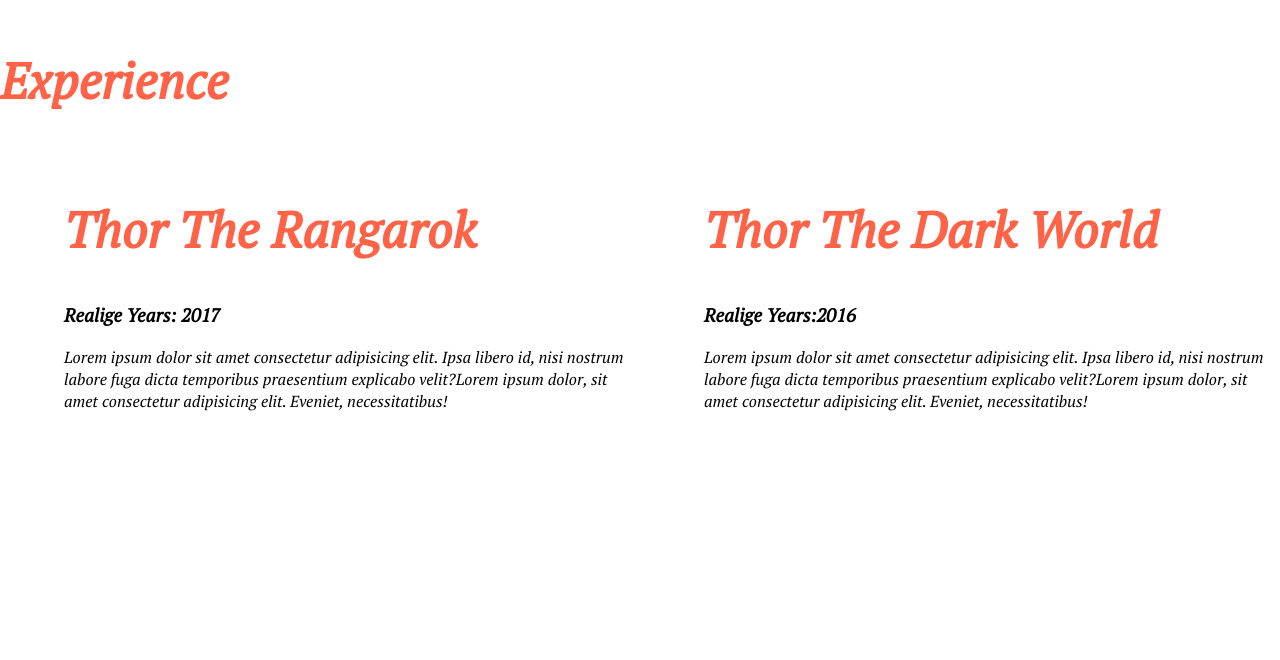
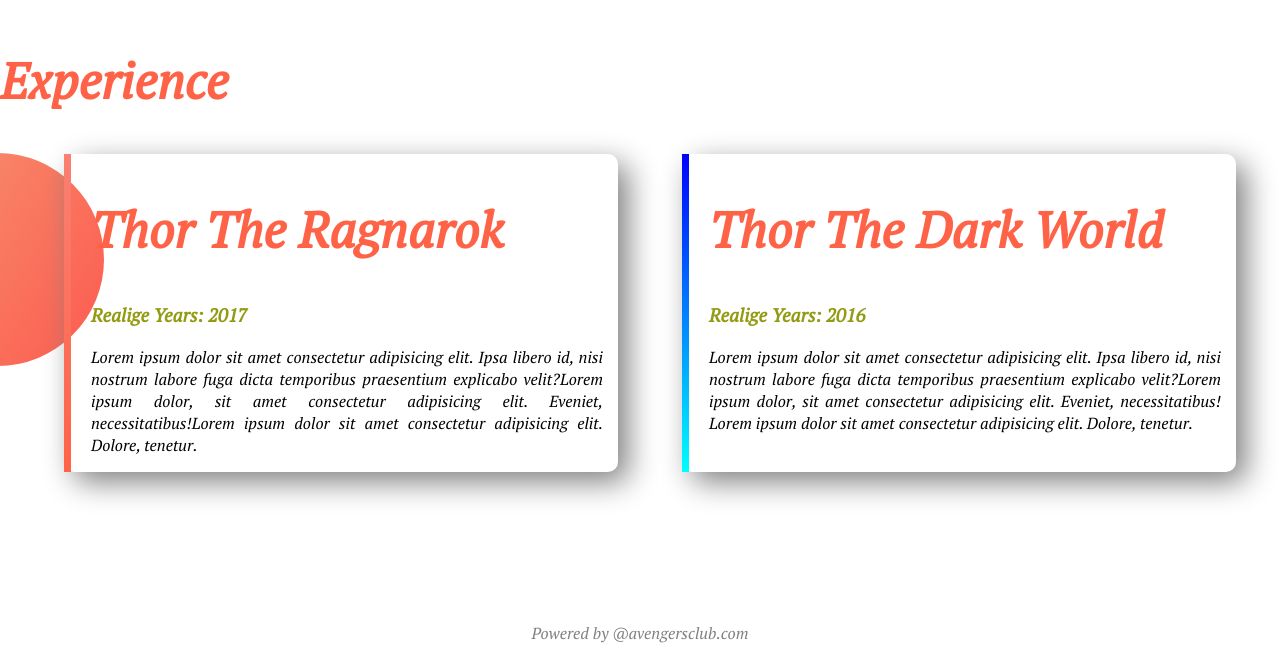
Before and after one commit to Mehedi2509/developer-portfolio, a plain HTML site: page index.html in a window 1280 px wide. Shown: the part 1108-1768 px from the top of the page. Before the commit the page ends 1686 px from the top, so only its background shows below. Drawn offline with Linux system fonts and the light colour scheme.

Commit message:
footer added

```diff
--- a/index.html
+++ b/index.html
@@ -9,6 +9,7 @@
     <link rel="preconnect" href="https://fonts.googleapis.com">
     <link rel="preconnect" href="https://fonts.gstatic.com" crossorigin>
     <link href="https://fonts.googleapis.com/css2?family=PT+Serif:ital@1&display=swap" rel="stylesheet">
+    <link rel="shortcut icon" href="images/thor1.png" type="image/x-icon">
     <link rel="stylesheet" href="style.css">
 </head>
 
@@ -16,8 +17,8 @@
     <section class="thor god">
         <div class="width">
             <h1>>WELCOME< </h1>
-                    <h1>THOR <span class="fire">"The Rangarok"</span></h1>
-                    <h3>Thander God and Odin son</h3>
+                    <h1>THOR <span class="fire">"The Ragnarok"</span></h1>
+                    <h3 class="yellow">Thander God and Odin son</h3>
                     <p>Avengers familys most powerfull superhero Thor. He live in Ajgard. His father name is Odin. Odin
                         is
                         the
@@ -40,7 +41,7 @@
         </div>
         <div class="width">
             <h1>THOR <span class="fire">"The Dark World"</span></h1>
-            <h3>Thander God and Odin son</h3>
+            <h3 class="yellow">Thander God and Odin son</h3>
             <p>Avengers familys most powerfull superhero Thor. He live in Ajgard. His father name is Odin. Odin
                 is
                 the
@@ -57,23 +58,28 @@
 
         <h1>Experience</h1>
         <div class="god">
-            <div class="width">
-                <h1>Thor The Rangarok</h1>
-                <h3>Realige Years: 2017</h3>
+            <div id="ragnarok" class="experience-item">
+                <h1>Thor The Ragnarok</h1>
+                <h3 class="yellow">Realige Years: 2017</h3>
                 <p>Lorem ipsum dolor sit amet consectetur adipisicing elit. Ipsa libero id, nisi nostrum labore fuga
                     dicta temporibus praesentium explicabo velit?Lorem ipsum dolor, sit amet consectetur adipisicing
-                    elit. Eveniet, necessitatibus!</p>
+                    elit. Eveniet, necessitatibus!Lorem ipsum dolor sit amet consectetur adipisicing elit. Dolore,
+                    tenetur.</p>
             </div>
-            <div class="width">
+            <div id="dark-world" class="experience-item">
                 <h1>Thor The Dark World</h1>
-                <h3>Realige Years:2016</h3>
+                <h3 class="yellow">Realige Years: 2016</h3>
                 <p>Lorem ipsum dolor sit amet consectetur adipisicing elit. Ipsa libero id, nisi nostrum labore fuga
                     dicta temporibus praesentium explicabo velit?Lorem ipsum dolor, sit amet consectetur adipisicing
-                    elit. Eveniet, necessitatibus!</p>
+                    elit. Eveniet, necessitatibus! Lorem ipsum dolor sit amet consectetur adipisicing elit. Dolore,
+                    tenetur.
+                </p>
             </div>
         </div>
-
     </section>
+    <footer>
+        <p>Powered by @avengersclub.com</p>
+    </footer>
 </body>
 
 </html>
--- a/style.css
+++ b/style.css
@@ -40,3 +40,37 @@
     background-repeat: no-repeat;
     background-position: right;
 }
+.yellow{
+    color: rgb(146, 155, 18);
+}
+.experience-item{
+    width: 40%;
+    margin-left: 5%;
+    box-shadow: 10px 10px 30px gray;
+    padding-left: 20px;
+    padding-right: 15px;
+    border-radius: 10px;
+}
+.experience-area{
+    background-image: url(images/exp-bg.png);
+    background-repeat: no-repeat;
+    background-position: left;
+}
+.experience-item p{
+    text-align: justify;
+}
+#dark-world{
+    border-left: 7px solid;
+    border-image: linear-gradient(blue, cyan);
+    border-image-slice: 1;
+}
+#ragnarok{
+    border-left: 7px solid;
+    border-image: linear-gradient(salmon, tomato);
+    border-image-slice: 1;
+}
+footer p{
+    text-align: center;
+    color: gray;
+
+}
```
